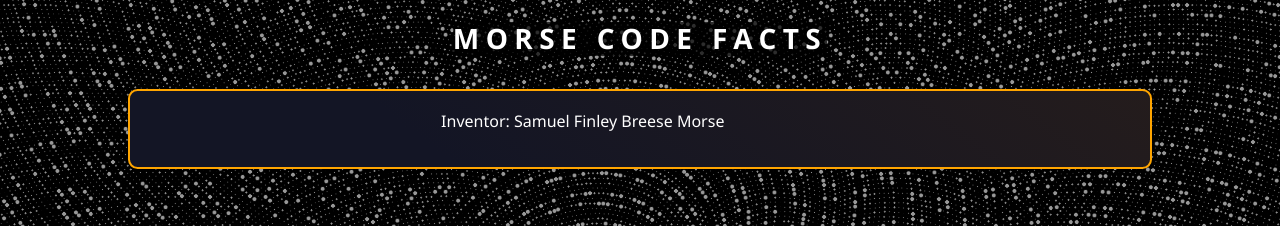
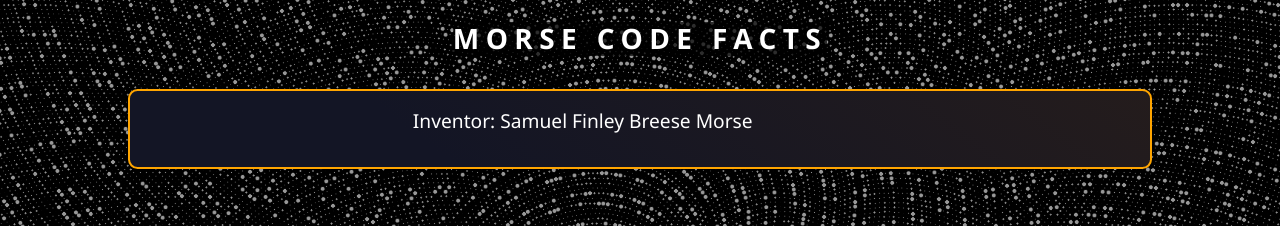
Before and after one commit to 21ciprian/english-morse-translator, a website with bundled scripts: page index.html in a window 1280 px wide. Shown: the part 82-308 px from the top of the page. Built offline with nearby package versions, Linux system fonts and the light colour scheme.

Commit message:
Styled the carousel text

```diff
--- a/styles/main.scss
+++ b/styles/main.scss
@@ -72,3 +72,7 @@ main {
 	border: $dimension2 * 1.5 solid $primary;
 	border-radius: $dimension1 * 0.6;
 }
+.carousel-item {
+	font-size: larger;
+	font-weight: 500;
+}
```
Also changed, not shown: styles/main.css, 1 other file.
